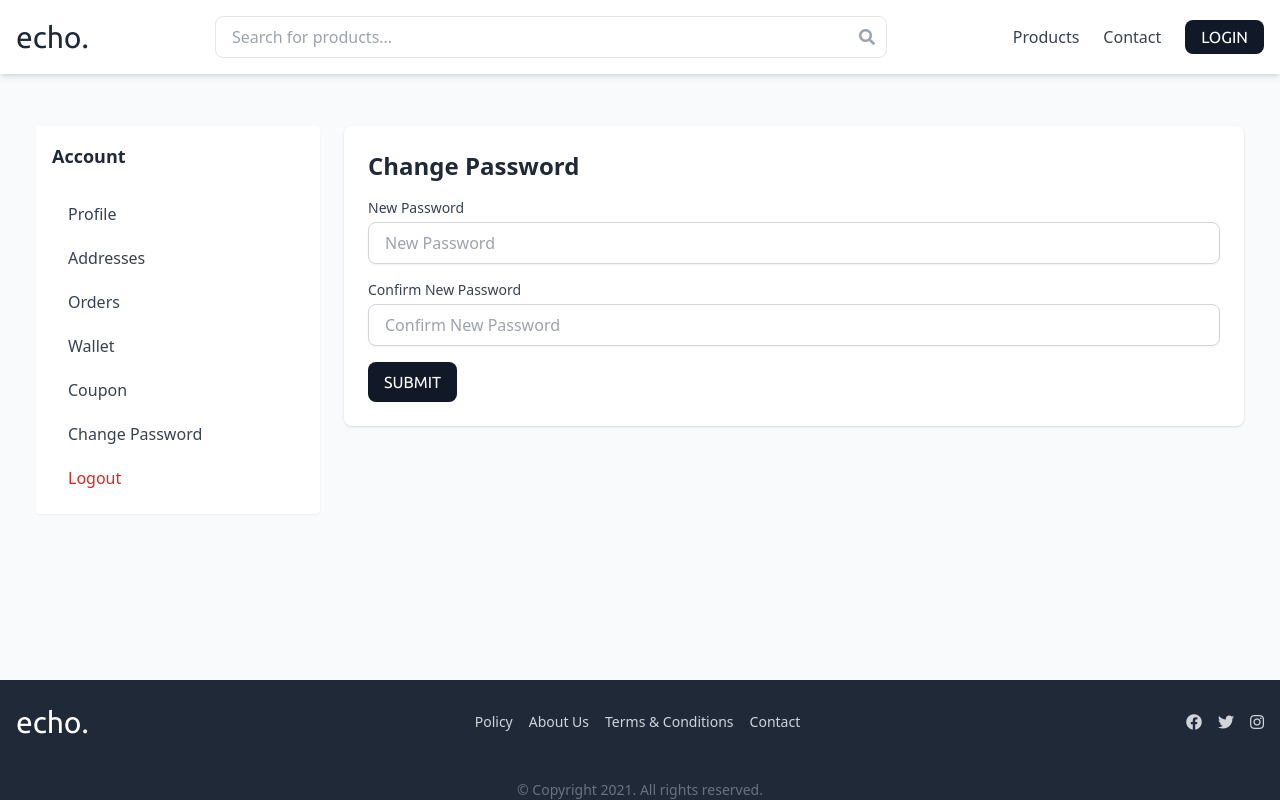
After one commit to ajmalmd/echo, a Django app: template store/templates/store/change_password.html in a window 1280 px wide. The commit adds this page. Run offline with Django 3.2, Linux system fonts and the light colour scheme; the template is opened without the code that fills it, so the values that code supplies are empty; some libraries are stand-ins or nearby versions.

Commit message:
change pasword

```diff
--- a/store/templates/store/base.html
+++ b/store/templates/store/base.html
@@ -98,7 +98,7 @@
                           <a href="" class="block px-4 py-2">Coupon</a>
                         </li>
                         <li class="hover:bg-gray-100">
-                          <a href="" class="block px-4 py-2">Change Password</a>
+                          <a href="{% url 'change_password' %}" class="block px-4 py-2">Change Password</a>
                         </li>
                         <li class="hover:bg-gray-100">
                           <a href="{% url 'logout' %}" class="block px-4 py-2">Logout</a>
@@ -162,7 +162,7 @@
                   <a href="" class="block text-gray-700 hover:text-gray-900">Coupon</a>
                 </li>
                 <li>
-                  <a href="" class="block text-gray-700 hover:text-gray-900">Change Password</a>
+                  <a href="{% url 'change_password' %}" class="block text-gray-700 hover:text-gray-900">Change Password</a>
                 </li>
                 <li>
                   <a href="{% url 'logout' %}" class="block text-gray-700 hover:text-gray-900">Logout</a>
--- /dev/null
+++ b/store/templates/store/change_password.html
@@ -0,0 +1,98 @@
+{% extends 'store/base.html' %}
+{% load static %}
+
+{% block content %}
+  <div class="container mx-auto px-4 py-8">
+    <div class="grid grid-cols-1 md:grid-cols-4 gap-6">
+      <!-- Sidebar -->
+      <div class="md:col-span-1">
+        {% include 'store/profile_partials.html' with active_tab='change_password' %}
+      </div>
+
+      <!-- Main Content -->
+      <div class="md:col-span-3">
+        <div class="bg-white shadow rounded-lg p-6">
+          <h2 class="text-2xl font-semibold">Change Password</h2>
+          <form method="POST" class="space-y-4">
+            {% csrf_token %}
+            <script>
+                const has_password = {{ has_password|yesno:"true,false" }};
+            </script>
+            {% if has_password %}
+              <div>
+                <label for="old_password" class="block text-sm font-medium text-gray-700">Old Password</label>
+                <input type="password" id="old_password" name="old_password" placeholder="Old Password" class="mt-1 block w-full px-4 py-2 border border-gray-300 rounded-lg shadow-sm focus:ring-gray-500 focus:border-gray-500" required />
+              </div>
+            {% endif %}
+            <div>
+              <label for="new_password" class="block text-sm font-medium text-gray-700">New Password</label>
+              <input type="password" id="new_password" name="new_password" placeholder="New Password" class="mt-1 block w-full px-4 py-2 border border-gray-300 rounded-lg shadow-sm focus:ring-gray-500 focus:border-gray-500" required oninput="validatePasswords()" />
+              <p id="old_password_match_error" class="text-red-500 text-sm mt-2" style="display: none;">Password should not be same as old password</p>
+              <p id="password_error" class="text-red-500 text-sm mt-2" style="display: none;">Password must be at least 8 characters long, include an uppercase letter, a lowercase letter, a digit, and a special character.</p>
+            </div>
+            <div>
+              <label for="confirm_password" class="block text-sm font-medium text-gray-700">Confirm New Password</label>
+              <input type="password" id="confirm_password" name="confirm_password" placeholder="Confirm New Password" class="mt-1 block w-full px-4 py-2 border border-gray-300 rounded-lg shadow-sm focus:ring-gray-500 focus:border-gray-500" required oninput="validatePasswords()" />
+              <p id="match_error" class="text-red-500 text-sm mt-2" style="display: none;">Passwords do not match.</p>
+            </div>
+            <button type="submit" id="submit_button" class="px-4 py-2 bg-gray-900 text-white rounded-lg hover:bg-gray-700 font-regular font-ubuntu" disabled>SUBMIT</button>
+          </form>
+        </div>
+      </div>
+    </div>
+  </div>
+{% endblock %}
+{% block script %}
+  <script>
+    function validatePasswords() {
+      if (has_password) {
+          const oldPassword = document.getElementById('old_password').value
+          const oldPasswordMatchError = document.getElementById('old_password_match_error')
+      }
+      const newPassword = document.getElementById('new_password').value
+      const confirmPassword = document.getElementById('confirm_password').value
+      const submitButton = document.getElementById('submit_button')
+      const passwordError = document.getElementById('password_error')
+      const matchError = document.getElementById('match_error')
+
+      // Password strength regex
+      const passwordRegex = /^(?=.*[a-z])(?=.*[A-Z])(?=.*\d)(?=.*[@$!%*?&\^#\(\)])[A-Za-z\d@$!%*?&\^#\(\)]{8,}$/
+
+      let isValid = true
+      // Check password strength
+      if (!passwordRegex.test(newPassword)) {
+        passwordError.style.display = 'block'
+        isValid = false
+      } else {
+        passwordError.style.display = 'none'
+      }
+      if (has_password) {
+        // Check if old password is entered
+        if (!oldPassword) {
+          oldPasswordMatchError.style.display = 'block'
+          isValid = false
+        } else {
+          oldPasswordMatchError.style.display = 'none'
+        }
+      }
+
+      // Check if passwords match
+      if (newPassword !== confirmPassword) {
+        matchError.style.display = 'block'
+        isValid = false
+      } else {
+        matchError.style.display = 'none'
+      }
+
+      // Enable or disable submit button
+      submitButton.disabled = !isValid
+    }
+
+    // Attach validation to password fields
+    document.getElementById('new_password').addEventListener('input', validatePasswords)
+    document.getElementById('confirm_password').addEventListener('input', validatePasswords)
+    if (has_password){
+        document.getElementById('old_password').addEventListener('input', validatePasswords)
+    }
+  </script>
+{% endblock %}
--- a/store/templates/store/profile_partials.html
+++ b/store/templates/store/profile_partials.html
@@ -55,7 +55,7 @@
       </a>
 
       <a
-      {% comment %} href="{% url 'change_password' %}" {% endcomment %}
+      href="{% url 'change_password' %}"
         class="block px-4 py-2 rounded-md transition-colors duration-150 {% if url_name == 'change_password' %}
           bg-black text-white
         {% else %}
--- a/store/templates/store/reset_password.html
+++ b/store/templates/store/reset_password.html
@@ -20,7 +20,7 @@
             </div>
             <div>
                 <label for="confirm_password" class="block text-sm font-medium text-gray-700">Confirm Password</label>
-                <input type="confirm_password" id="confirm_password" name="confirm_password" placeholder="Confirm Password" class="mt-1 block w-full px-4 py-2 border border-gray-300 rounded-lg shadow-sm focus:ring-gray-500 focus:border-gray-500" required>
+                <input type="password" id="confirm_password" name="confirm_password" placeholder="Confirm Password" class="mt-1 block w-full px-4 py-2 border border-gray-300 rounded-lg shadow-sm focus:ring-gray-500 focus:border-gray-500" required>
             </div>
             <button type="submit" class="w-full py-2 bg-gray-900 text-white rounded-lg hover:bg-gray-700 font-regular font-ubuntu">SUBMIT</button>
         </form>
--- a/store/urls.py
+++ b/store/urls.py
@@ -16,6 +16,7 @@ urlpatterns = [
     #profile
     path("profile/", views.profile, name='profile'),
     path("addresses/", views.addresses, name='addresses'),
+    path("change-password/", views.change_password, name='change_password'),
     path("save-address/", views.save_address, name='save_address'),
     path("delete-address/", views.delete_address, name='delete_address'),
     path("set-default-address/", views.set_default_address, name='set_default_address'),
```
Also changed, not shown: store/views.py (+45 -0 lines).
